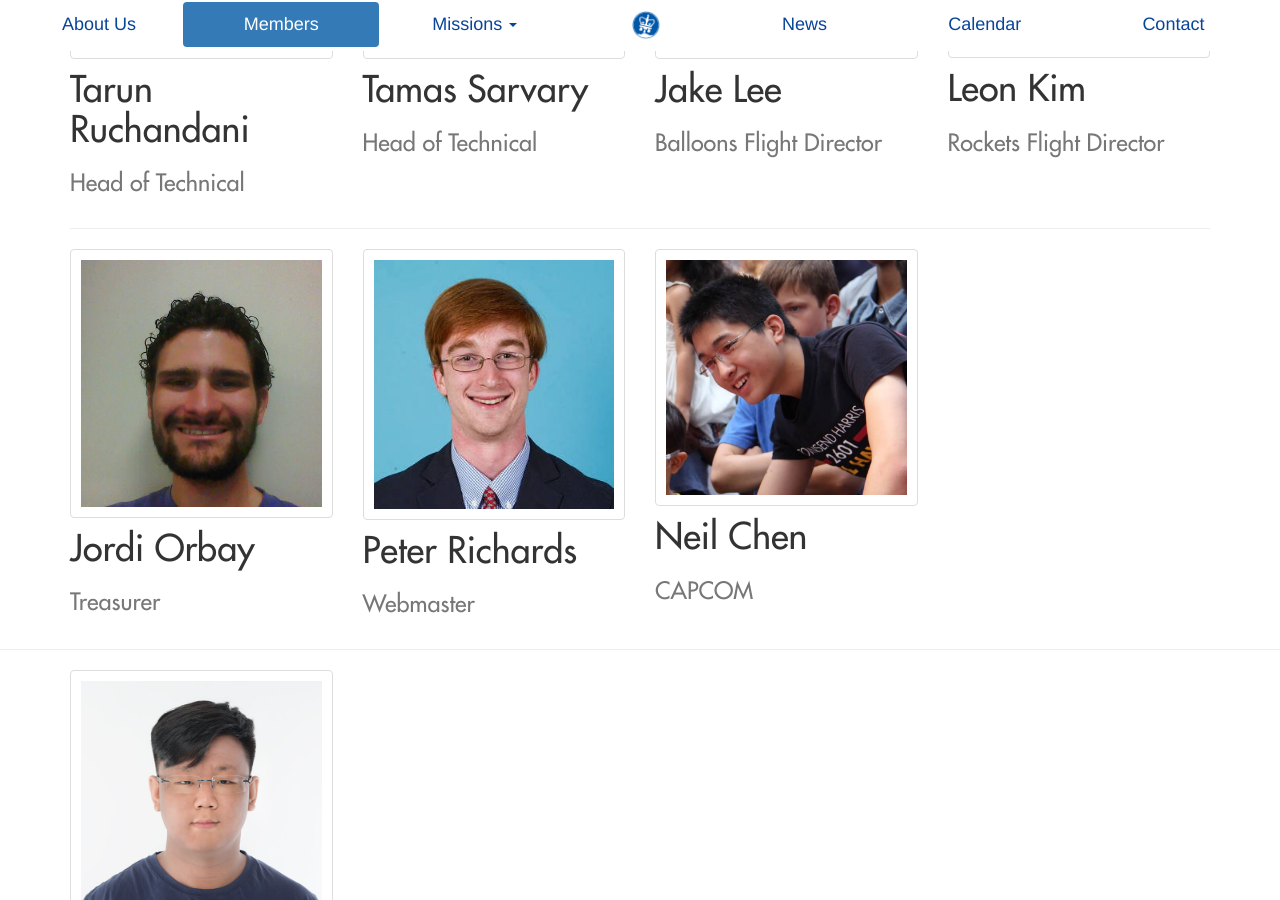
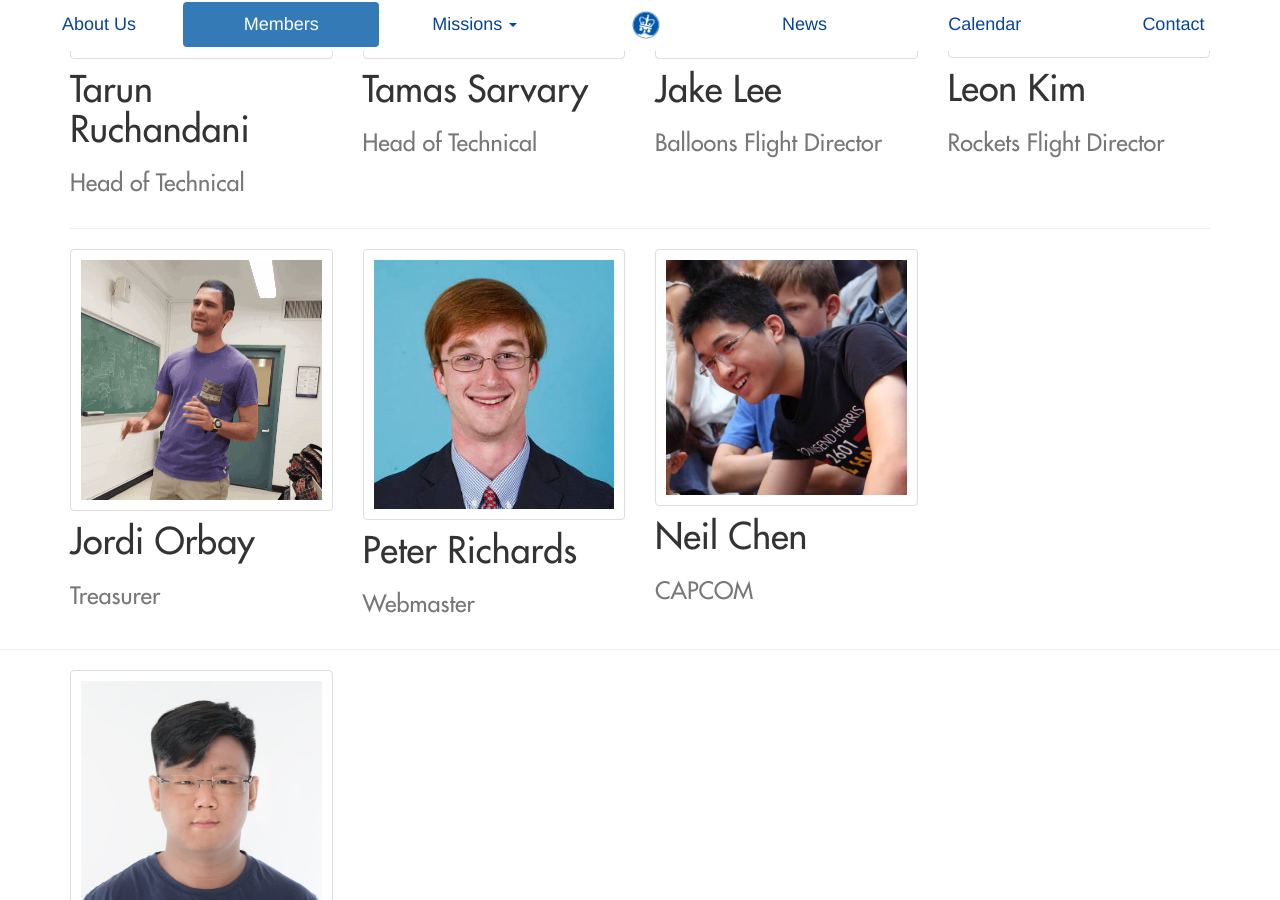
Before and after one commit to columbiaspace/columbiaspace.org, a Jekyll site: the page built from members.html, in a window 1280 px wide and 900 px high, scrolled down 2272 px. Built offline with Jekyll 4.4.1, drawn with Linux system fonts in a browser that asks for light colours; nearby versions of some CDN libraries; Markdown is read by kramdown in place of the engine named in the settings; comment, search, counter and statistics services are not loaded.

Commit message:
Temporary gif
Just as a joke, this thing’s 1.4mb. Replace within a week.

```diff
--- a/members.html
+++ b/members.html
@@ -91,7 +91,8 @@ imagecredit: ""
 
     <div class="row">
       <div class="col-sm-3">
-				<img src="/assets/media/img/profiles/jorbay.jpg" alt="#" class="img-thumbnail">
+				<!--<img src="/assets/media/img/profiles/jorbay.jpg" alt="#" class="img-thumbnail">-->
+        <img src="/assets/media/img/profiles/jordigif.gif" alt="#" class="img-thumbnail">
 				<h1>Jordi Orbay</h1>
 				<h1><small>Treasurer</small></h1>
       </div>
```
Also changed, not shown: assets/media/img/profiles/jordigif.gif (added).
